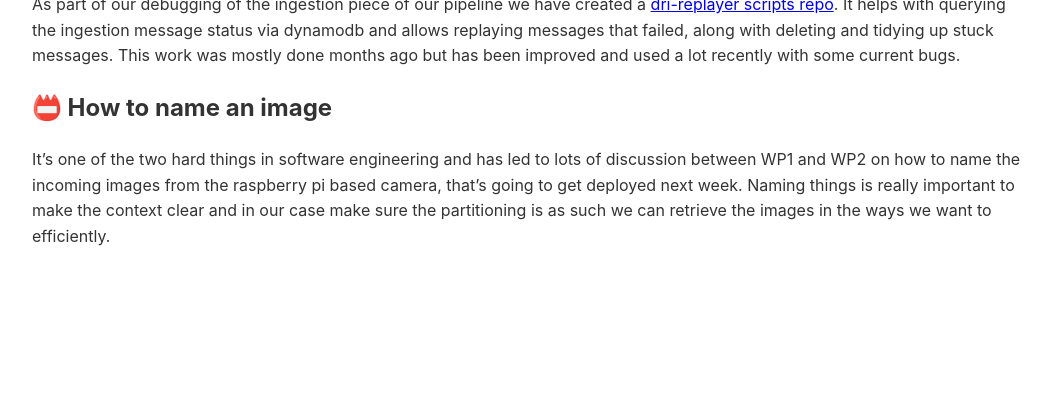
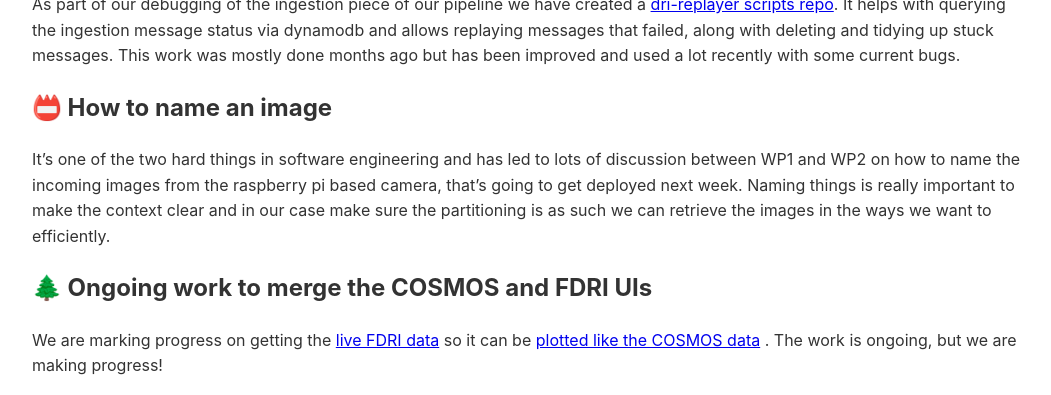
Before and after one commit to NERC-CEH/fdri_words, a Jekyll site: the page built from weeknotes/2025/24.md, in a window 1280 px wide and 900 px high, scrolled down 2442 px, cut to the strip 505-900 px from the top of the window. Shown: the whole strip, without its empty margins (108-1159 px from the left). Built offline with Jekyll 4.4.1, drawn with Linux system fonts in a browser that asks for light colours; our own code applies the rules of GitHub Pages for plain Markdown files; before the commit the page ends 3212 px from its top, so only the background shows below that.

Commit message:
Update 24.md

```diff
--- a/weeknotes/2025/24.md
+++ b/weeknotes/2025/24.md
@@ -72,3 +72,8 @@ As part of our debugging of the ingestion piece of our pipeline we have created
 
 It's one of the two hard things in software engineering and has led to lots of discussion between WP1 and WP2 on how to name the incoming images from the raspberry pi based camera, that's going to get deployed next week.
 Naming things is really important to make the context clear and in our case make sure the partitioning is as such we can retrieve the images in the ways we want to efficiently.
+
+
+## 🌲 Ongoing work to merge the COSMOS and FDRI UIs
+
+We are marking progress on getting the [live FDRI data](https://dri-ui.staging.eds.ceh.ac.uk/fdri) so it can be [plotted like the COSMOS data](https://dri-ui.staging.eds.ceh.ac.uk/cosmos/sites/ALIC1?view=explore&startDate=Fri+Jun+06+2025&endDate=Mon+Jun+16+2025) . The work is ongoing, but we are making progress!
```
